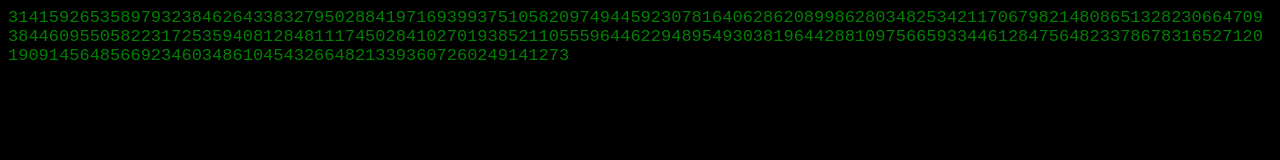
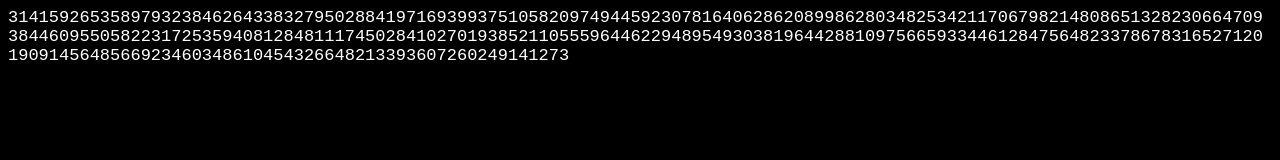
Before and after one commit to Eckerman-ia/pi, a plain HTML site: page index.html in a window 1280 px wide. Drawn offline with Linux system fonts and the light colour scheme.

Commit message:
Update index.html

```diff
--- a/index.html
+++ b/index.html
@@ -1,12 +1,11 @@
 <html>
   <head>
-    <title>Pi Calculator Infinite!</title>
     <style>
       div {
         word-wrap:break-word;
         font-family: monospace;
         font-size: 17px;
-        color: green;
+        color: white;
       }
     </style>
   </head>
```
